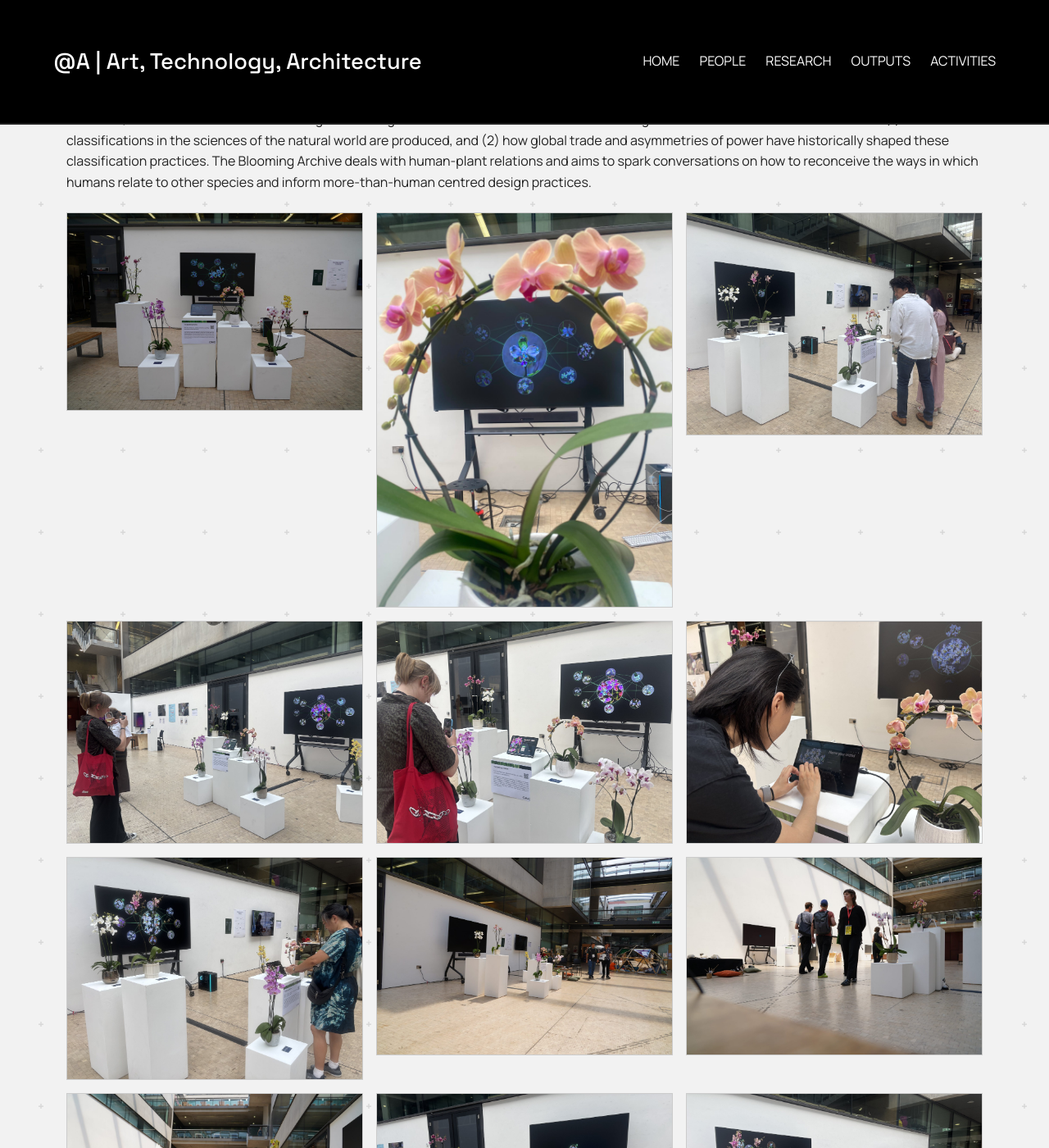
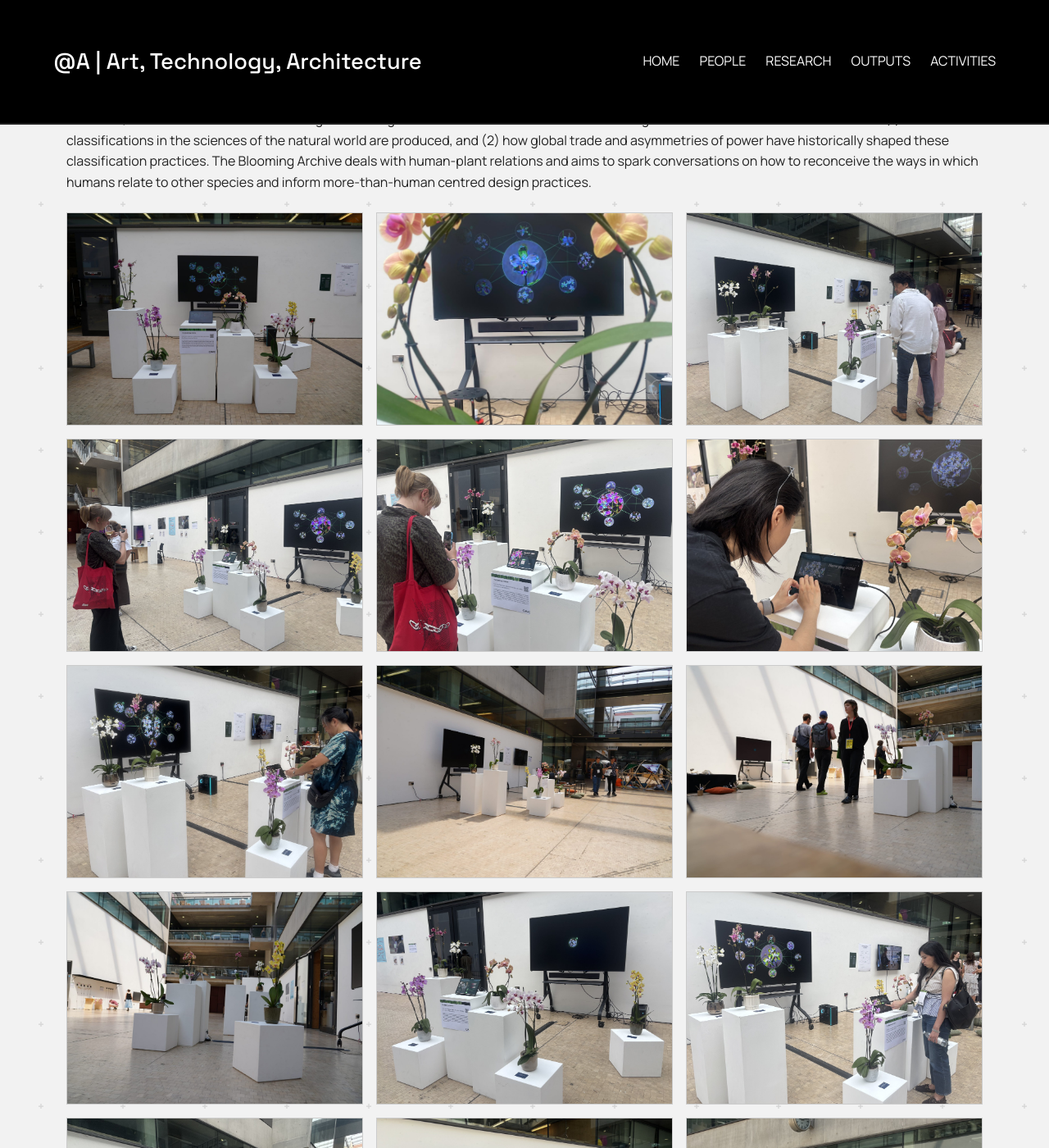
Before and after one commit to anqua/at-a, a Jekyll site: the page built from exhibitions/the-blooming-archive.md, in a window 1280 px wide and 1400 px high, scrolled down 301 px. Shown: the whole window at 82% size. Built offline with Jekyll 4.4.1, drawn with Linux system fonts in a browser that asks for light colours.

Commit message:
Uniform height for exhibition gallery images
Co-Authored-By: Claude Sonnet 5 <noreply@anthropic.com>

```diff
--- a/assets/css/style.css
+++ b/assets/css/style.css
@@ -380,6 +380,8 @@ h1 {
 
 .exhibition-gallery img {
   width: 100%;
+  height: 260px;
+  object-fit: cover;
   display: block;
   border: 1px solid #ccc;
 }
```
